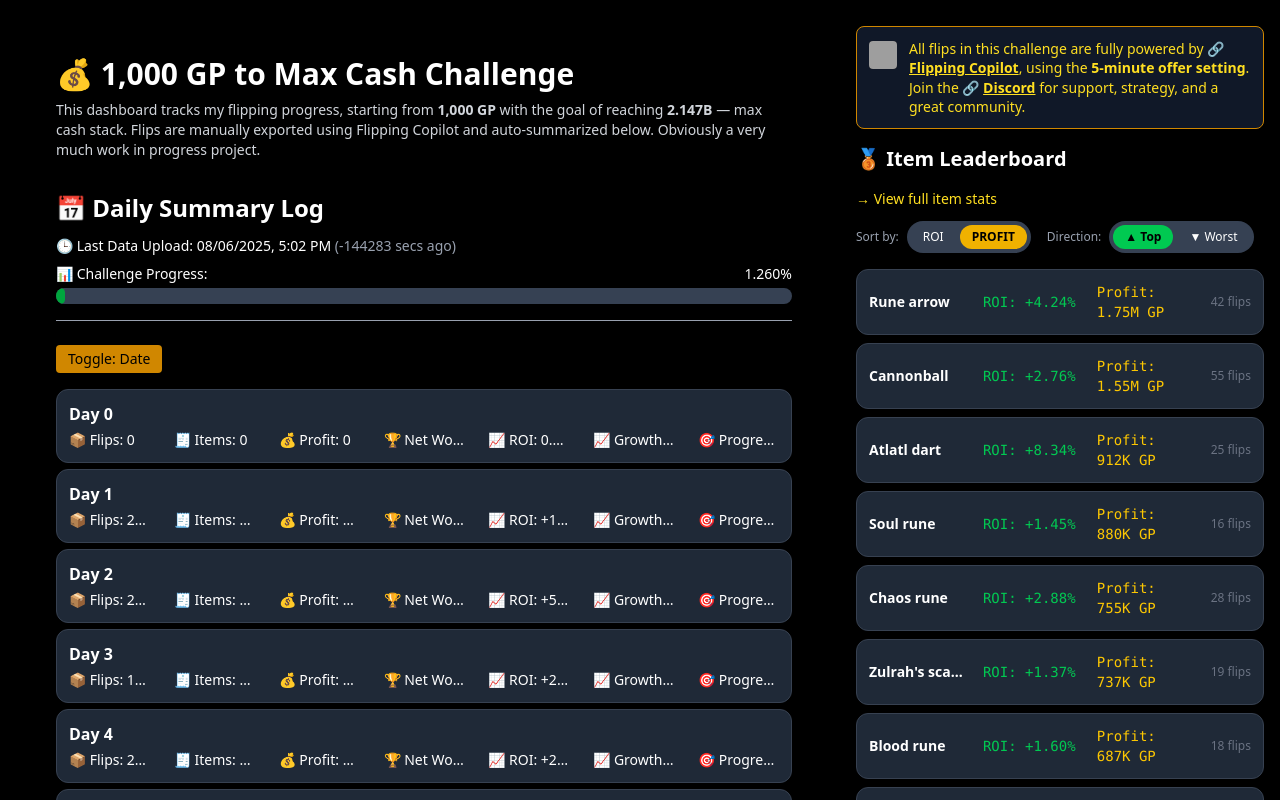
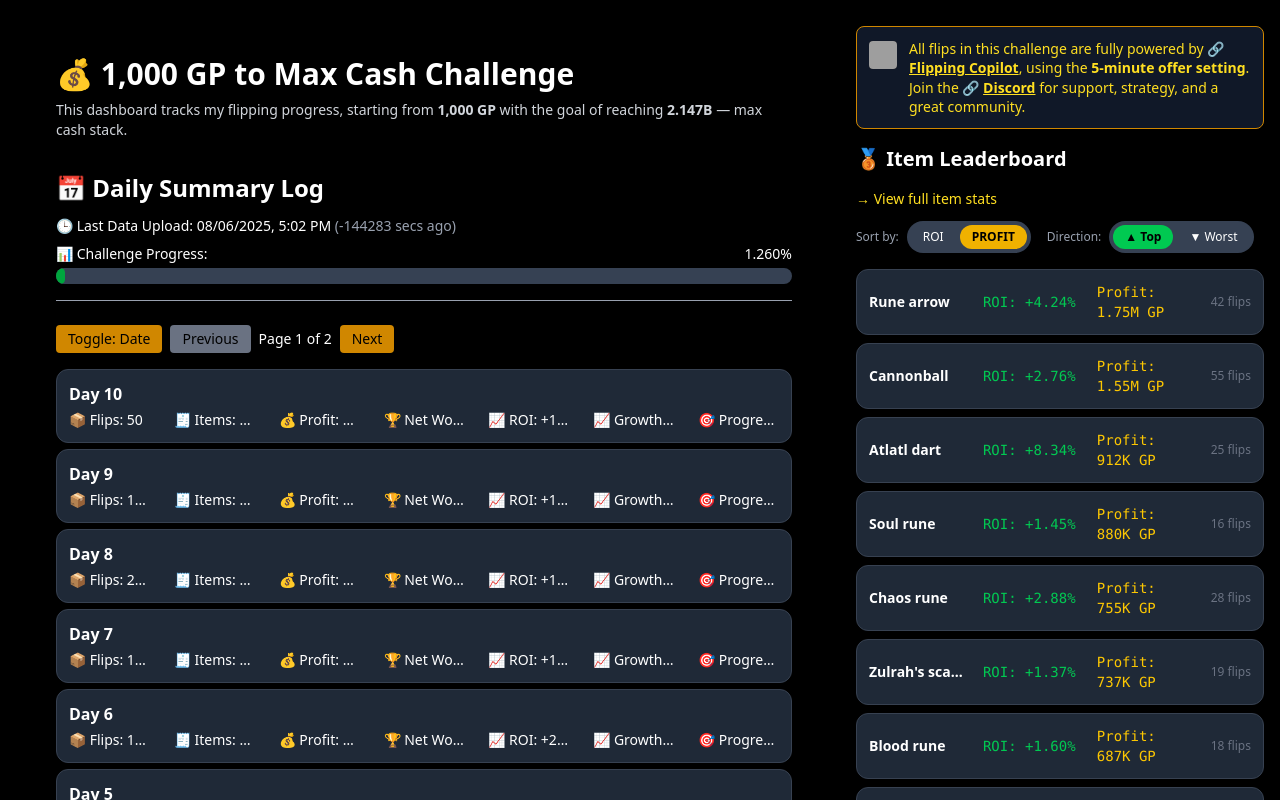
Before and after one commit to 1000tomax/OSRS-Flip-Tracker-Combined, a React (Vite) app: page / in a window 1280 px wide. Shown: the top 800 px of the page. Built offline with nearby package versions, Linux system fonts and the light colour scheme; grey boxes are pictures that could not be loaded.

Commit message:
changed daily summary to show latest days first and only 7 per page, with page numbers, commented out screenshot all daily summaries feature to build later

```diff
--- a/package.json
+++ b/package.json
@@ -10,6 +10,7 @@
     "preview": "vite preview"
   },
   "dependencies": {
+    "html2canvas": "^1.4.1",
     "papaparse": "^5.5.3",
     "react": "^19.1.0",
     "react-dom": "^19.1.0",
--- a/src/components/DailySummaryLog.jsx
+++ b/src/components/DailySummaryLog.jsx
@@ -1,24 +1,13 @@
 import React, { useState } from "react";
 import useDailySummaries from "../hooks/useDailySummaries";
 import { useJsonData } from "../hooks/useJsonData";
+// import html2canvas from "html2canvas"; // Screenshot disabled for now
 
 function formatGP(value) {
   if (value >= 1_000_000_000) return (value / 1_000_000_000).toFixed(2) + "B";
   if (value >= 1_000_000) return (value / 1_000_000).toFixed(2) + "M";
   if (value >= 1_000) return (value / 1_000).toFixed(0) + "K";
   return value.toString();
-}
-
-function formatETA(days) {
-  if (!isFinite(days)) return "∞ Days";
-  const y = Math.floor(days / 365);
-  const m = Math.floor((days % 365) / 30.4375);
-  const d = Math.floor((days % 365) % 30.4375);
-  let parts = [];
-  if (y) parts.push(`${y}Y`);
-  if (m) parts.push(`${m}M`);
-  if (d || (!y && !m)) parts.push(`${d}D`);
-  return parts.join("  ");
 }
 
 function formatPercent(value) {
@@ -64,6 +53,26 @@ export default function DailySummaryLog() {
   const { summaries, loading } = useDailySummaries();
   const meta = useJsonData("/data/meta.json");
   const [showDayNumber, setShowDayNumber] = useState(true);
+  const [page, setPage] = useState(0);
+  const PAGE_SIZE = 7;
+
+  const reversedSummaries = [...summaries].reverse();
+  const pagedSummaries = reversedSummaries.slice(page * PAGE_SIZE, (page + 1) * PAGE_SIZE);
+  const percentToGoal = meta?.net_worth ? (meta.net_worth / 2147483647) * 100 : 0;
+
+  // function handleScreenshot() {
+  //   const capture = document.getElementById("screenshot-log");
+  //   if (!capture) return;
+  //   html2canvas(capture, {
+  //     backgroundColor: "#000",
+  //     scale: 2,
+  //   }).then((canvas) => {
+  //     const link = document.createElement("a");
+  //     link.download = "daily-summary.png";
+  //     link.href = canvas.toDataURL();
+  //     link.click();
+  //   });
+  // }
 
   if (loading) {
     return (
@@ -73,17 +82,12 @@ export default function DailySummaryLog() {
     );
   }
 
-  const percentToGoal = meta?.net_worth
-    ? (meta.net_worth / 2147483647) * 100
-    : 0;
-
   return (
     <div className="dark:bg-black dark:text-white min-h-screen p-10">
       <div className="mb-8 max-w-3xl leading-relaxed">
         <h1 className="text-3xl font-bold mb-2">💰 1,000 GP to Max Cash Challenge</h1>
         <p className="text-sm text-gray-700 dark:text-gray-300">
           This dashboard tracks my flipping progress, starting from <span className="font-semibold">1,000 GP</span> with the goal of reaching <span className="font-semibold">2.147B</span> — max cash stack.
-          Flips are manually exported using Flipping Copilot and auto-summarized below. Obviously a very much work in progress project.
         </p>
       </div>
 
@@ -92,21 +96,18 @@ export default function DailySummaryLog() {
       {meta?.last_updated && (
         <div className="border-b border-gray-400 dark:border-gray-700 pb-4 mb-6 text-sm text-white space-y-2">
           <p>
-            🕒 Last Data Upload:{" "}
+            🕒 Last Data Upload: {" "}
             <span className="font-medium text-white">
-              {formatLastUpdated(meta.last_updated)}{" "}
+              {formatLastUpdated(meta.last_updated)} {" "}
               <span className="text-gray-400 dark:text-gray-500">
                 {timeAgo(meta.last_updated)}
               </span>
             </span>
           </p>
-
           <div>
             <div className="flex justify-between items-center mb-1">
               <p className="text-sm text-white">📊 Challenge Progress:</p>
-              <p className="text-sm text-white font-medium">
-                {percentToGoal.toFixed(3)}%
-              </p>
+              <p className="text-sm text-white font-medium">{percentToGoal.toFixed(3)}%</p>
             </div>
             <div className="w-full bg-gray-700 rounded-full h-4 overflow-hidden">
               <div
@@ -118,28 +119,49 @@ export default function DailySummaryLog() {
         </div>
       )}
 
-      <div className="mb-4">
+      <div className="flex flex-wrap gap-2 mb-4 items-center">
         <button
           onClick={() => setShowDayNumber(!showDayNumber)}
           className="px-3 py-1 text-sm rounded bg-yellow-600 text-black hover:bg-yellow-500 transition"
         >
           Toggle: {showDayNumber ? "Date" : "Day Number"}
         </button>
+        <button
+          onClick={() => setPage((prev) => Math.max(0, prev - 1))}
+          disabled={page === 0}
+          className={`px-3 py-1 text-sm rounded ${page === 0 ? "bg-gray-500" : "bg-yellow-600 hover:bg-yellow-500"} text-black transition`}
+        >
+          Previous
+        </button>
+        <span className="text-sm text-white">
+          Page {page + 1} of {Math.ceil(summaries.length / PAGE_SIZE)}
+        </span>
+        <button
+          onClick={() => setPage((prev) => (prev + 1) * PAGE_SIZE < summaries.length ? prev + 1 : prev)}
+          disabled={(page + 1) * PAGE_SIZE >= summaries.length}
+          className={`px-3 py-1 text-sm rounded ${(page + 1) * PAGE_SIZE >= summaries.length ? "bg-gray-500" : "bg-yellow-600 hover:bg-yellow-500"} text-black transition`}
+        >
+          Next
+        </button>
+        {/* <button
+          onClick={handleScreenshot}
+          className="px-3 py-1 text-sm rounded bg-green-600 hover:bg-green-500 text-white transition"
+        >
+          📸 Screenshot
+        </button> */}
       </div>
 
       <div className="flex flex-col gap-1.5">
-        {summaries.map((s, i) => {
-          const days = i || 1;
-
+        {pagedSummaries.map((s, i) => {
+          const trueIndex = reversedSummaries.indexOf(s);
           return (
             <div
               key={s.date}
               className="bg-gray-100 border border-gray-300 dark:border-gray-700 rounded-xl shadow p-3 hover:ring-2 hover:ring-yellow-500 transition duration-150"
             >
               <div className="font-bold mb-1 text-base">
-                {showDayNumber ? `Day ${i}` : s.date}
+                {showDayNumber ? `Day ${summaries.length - 1 - trueIndex}` : s.date}
               </div>
-
               <div className="grid grid-cols-2 sm:grid-cols-4 lg:grid-cols-7 gap-x-6 gap-y-0.5 text-sm min-w-0">
                 <div className="whitespace-nowrap truncate">📦 Flips: {s.flips}</div>
                 <div className="whitespace-nowrap truncate">🧾 Items: {s.items_flipped}</div>
@@ -153,6 +175,26 @@ export default function DailySummaryLog() {
           );
         })}
       </div>
+
+      {/* <div id="screenshot-log" className="hidden">
+        {summaries.map((s, i) => (
+          <div
+            key={s.date}
+            className="bg-black border border-gray-700 text-white rounded-xl shadow p-3 mb-2 text-sm"
+          >
+            <div className="font-bold mb-1 text-base">Day {i}</div>
+            <div className="grid grid-cols-2 sm:grid-cols-4 lg:grid-cols-7 gap-x-6 gap-y-0.5">
+              <div>📦 Flips: {s.flips}</div>
+              <div>🧾 Items: {s.items_flipped}</div>
+              <div>💰 Profit: {formatGP(s.profit)}</div>
+              <div>🏆 Net Worth: {formatGP(s.net_worth)}</div>
+              <div>📈 ROI: {formatPercent(s.roi_percent)}</div>
+              <div>📈 Growth: {formatPercent(s.percent_change)}</div>
+              <div>🎯 Progress: {formatProgress(s.percent_to_goal)}</div>
+            </div>
+          </div>
+        ))}
+      </div> */}
     </div>
   );
 }
--- a/tailwind.config.js
+++ b/tailwind.config.js
@@ -1,9 +1,13 @@
-/** @type {import('tailwindcss').Config} */
-export default {
-  content: ["./index.html", "./src/**/*.{js,jsx}"],
-  darkMode: 'selector', // Changed from 'class'
+const colors = require('tailwindcss/colors');
+
+module.exports = {
+  content: ['./index.html', './src/**/*.{js,ts,jsx,tsx}'],
+  darkMode: 'class',
   theme: {
+    colors: {
+      ...colors,
+    },
     extend: {},
   },
   plugins: [],
-}
+};
```
Also changed, not shown: 1 other file (tests, documents, lock files or other folders).
